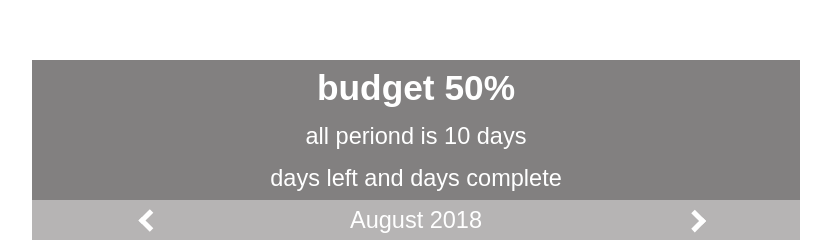
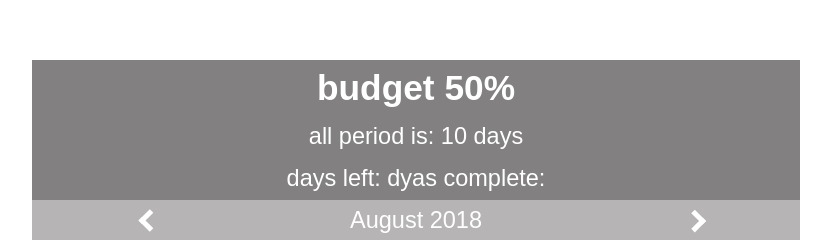
Before and after one commit to AndreyKonovalenko/goals, a React app: page / in a window 1280 px wide. Shown: the part 268-518 px from the top of the page, without its empty margins (224-1055 px from the left). Built offline with nearby package versions, Linux system fonts and the light colour scheme.

Commit message:
Add some style adjustments

```diff
--- a/src/components/CalendarCssTricks/CalendarCssTricks.js
+++ b/src/components/CalendarCssTricks/CalendarCssTricks.js
@@ -6,11 +6,11 @@ import cssObject from './CalendarCssTricks.css';
 class CalendarCssTricks extends Component {
     state = {
         currentMonth: new Date(),
-        selectedDate: new Date(),
         screenSize: window.matchMedia('(max-width: 800px)').matches,
         goalConfig: {
             title: "budget 50%",
-            limitation: 10
+            limitation: 10,
+            start: new Date(2018, 7, 25)
         }
     };
 
@@ -67,8 +67,8 @@ class CalendarCssTricks extends Component {
         return (
             <div className={cssObject.GoalStatus}>
                 <h2>{title}</h2>
-                <p>all periond is {limitation} days</p>
-                <p>days left and days complete </p>
+                <p>all period is: {limitation} days</p>
+                <p>days left: dyas complete: </p>
             </div>
         );
     }
@@ -171,7 +171,10 @@ class CalendarCssTricks extends Component {
     render() {
         return (
             <div className={cssObject.Calendar}>
-                {this.renderGoalStatus(this.state.goalConfig.title, this.state.goalConfig.limitation)}
+                {this.renderGoalStatus(
+                    this.state.goalConfig.title,
+                    this.state.goalConfig.limitation)
+                }
                 {this.renderHeader()}
                 {this.renderWeekDays(this.state.screenSize)}
                 {this.renderMonthDays()}
```
